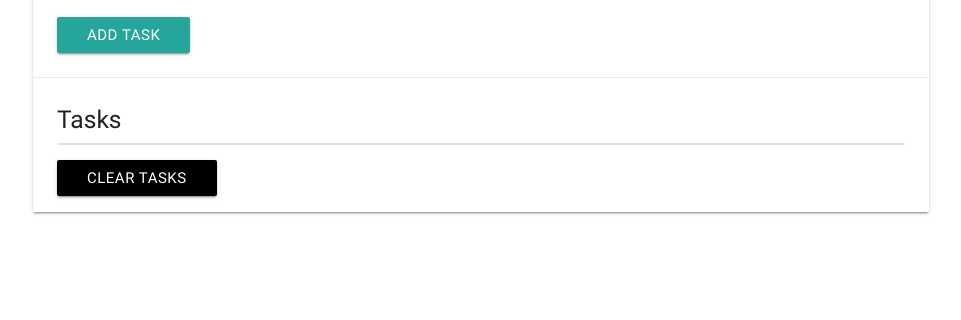
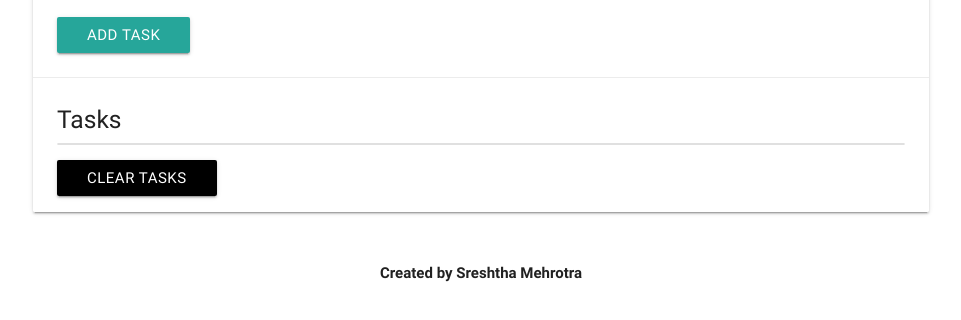
Before and after one commit to sreshtha10/Task_List, a plain HTML site: page index.html in a window 1280 px wide. Shown: the part 156-476 px from the top of the page, without its empty margins (159-1120 px from the left). Drawn offline with nearby package versions, Linux system fonts and the light colour scheme.

Commit message:
Update index.html

```diff
--- a/index.html
+++ b/index.html
@@ -42,6 +42,17 @@
   <script src="https://code.jquery.com/jquery-3.2.1.js" integrity="sha256-DZAnKJ/6XZ9si04Hgrsxu/8s717jcIzLy3oi35EouyE=" crossorigin="anonymous"></script>
   <script src="https://cdnjs.cloudflare.com/ajax/libs/materialize/0.100.2/js/materialize.min.js"></script>
   <script src="app.js"></script>
+
+
+
+<table>
+    <tr>
+      <th>
+        <center>Created by Sreshtha Mehrotra</center>
+      </th>
+    </tr>
+</table>
+
 </body>
 
 </html>
```
